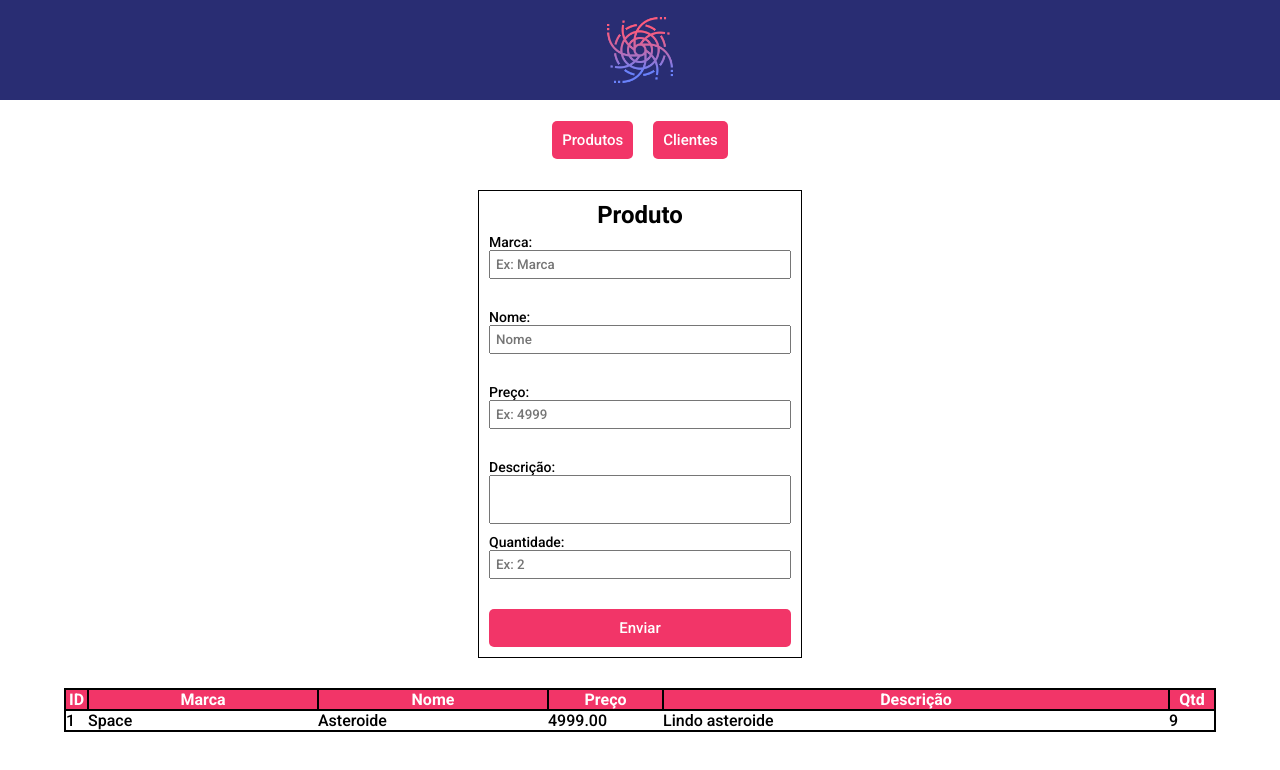
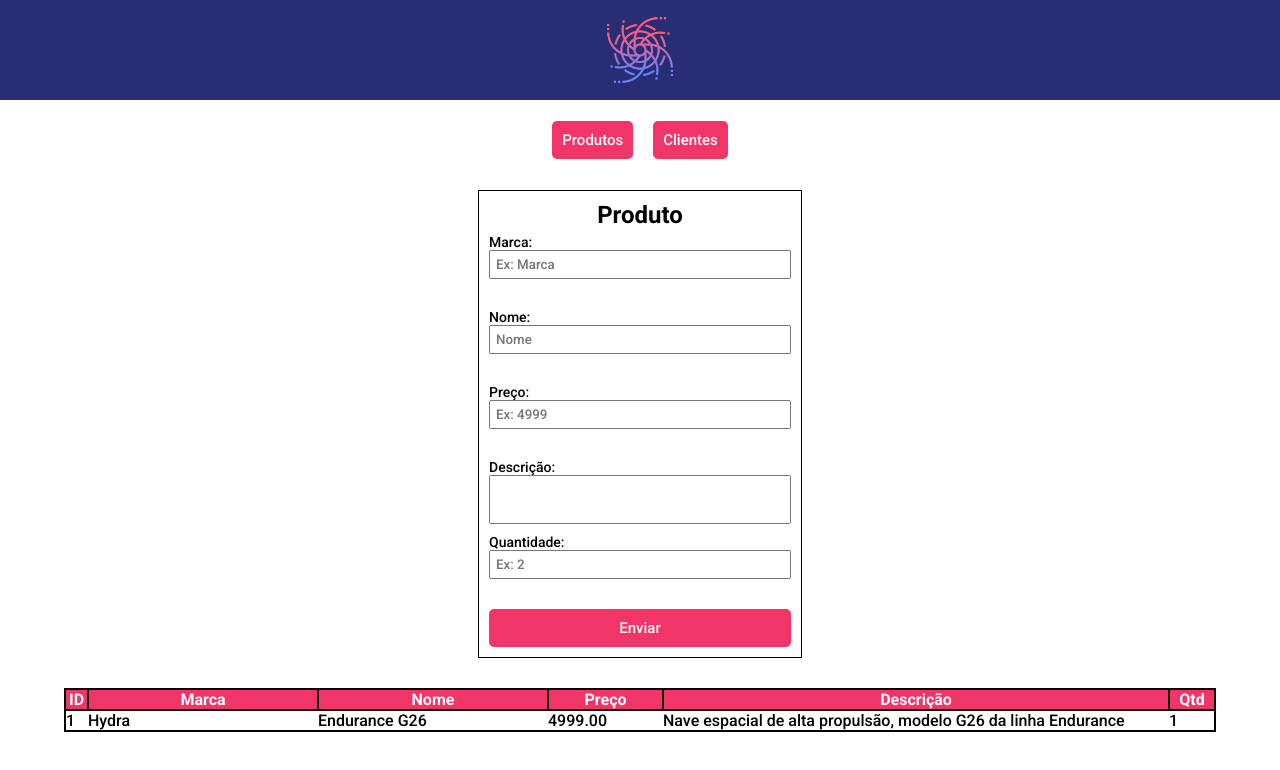
Before and after one commit to GabrielGui13/Hiring-Coders, a React (Create React App) app in the folder produtos-clientes-hydra/: page /products in a window 1280 px wide. Shown: the top 770 px of the page. Built offline with nearby package versions, Linux system fonts and the light colour scheme; a web font is replaced by a local one.

Commit message:
correção dos produtos

```diff
--- a/produtos-clientes-hydra/src/pages/Clients/index.js
+++ b/produtos-clientes-hydra/src/pages/Clients/index.js
@@ -89,7 +89,7 @@ export function Clients() {
                     </div>
                     <div className="cellphone-field">
                         <label htmlFor="celular">Celular: </label>
-                        <input type="text" id="celular" {...register('cellphone')} placeholder="xx xxxxx xxxx"/>
+                        <input type="number" id="celular" {...register('cellphone')} placeholder="xx xxxxx xxxx"/>
                         <p>{errors.cellphone?.message}</p>
                     </div>
                     <div className="country-field">
@@ -99,7 +99,7 @@ export function Clients() {
                     </div>
                     <div className="cep-field">
                         <label htmlFor="cep">CEP: </label>
-                        <input type="text" id="cep" {...register('cep')} placeholder="Informe o CEP para seu endereço" onBlur={clientAddress}/>
+                        <input type="number" id="cep" {...register('cep')} placeholder="Informe o CEP para seu endereço" onBlur={clientAddress}/>
                         <p>{errors.cep?.message}</p>
                     </div>
                     <div className="state-field">
--- a/produtos-clientes-hydra/src/pages/Products/index.js
+++ b/produtos-clientes-hydra/src/pages/Products/index.js
@@ -10,11 +10,11 @@ import Swal from 'sweetalert2'
 
 const firstProduct = {
     id: "1",
-    brand: "Space",
-    name: "Asteroide",
+    brand: "Hydra",
+    name: "Endurance G26",
     price: "4999.00",
-    description: "Lindo asteroide",
-    qtd: "9"
+    description: "Nave espacial de alta propulsão, modelo G26 da linha Endurance",
+    qtd: "1"
 }
 
 const schema = yup.object().shape({
@@ -62,7 +62,7 @@ export function Products() {
                     </div>
                     <div className="price-field">
                         <label htmlFor="preço">Preço: </label>
-                        <input type="text" name="preço" field {...register('price')} placeholder="Ex: 4999"/>
+                        <input type="number" name="preço" field {...register('price')} placeholder="Ex: 4999"/>
                         <p>{errors.price?.message}</p>
                     </div>
                     <div className="description-field">
```
Also changed, not shown: 1 other file (tests, documents, lock files or other folders).
